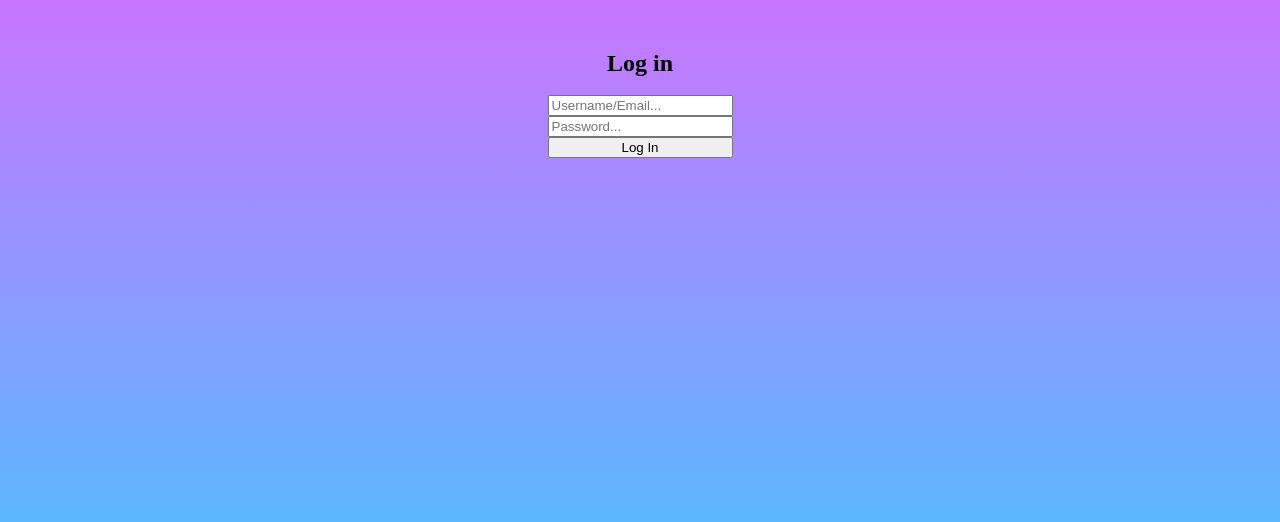
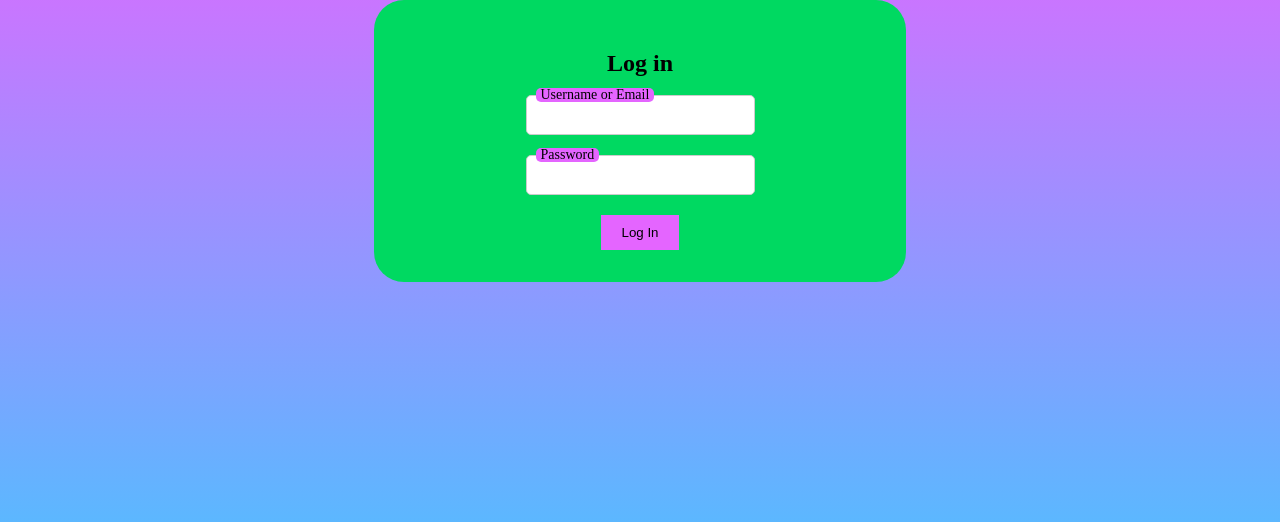
Before and after one commit to PwnyBoy1/kickmychair, a PHP site: page /login.php in a window 1280 px wide. Shown: the part 130-652 px from the top of the page. Run offline with PHP 8.4, Linux system fonts and the light colour scheme.

Commit message:
Add some styling from sign up form to log in form

```diff
--- a/Style.css
+++ b/Style.css
@@ -112,7 +112,7 @@ align-items: center;
 
 }
 
-.form-container{
+.form-container, .login-container{
     display: flex;
     flex-direction: column;
     padding:1rem 1rem;
@@ -122,20 +122,16 @@ align-items: center;
     border-radius: 30px;
 
 }
-.form-container h2{
-    text-align: center;
-}
-.signup-form{
+
+
+.signup-form, .login-form{
     display: flex;
     flex-direction: column;
     align-items: center;
 }
-form.login-form{
-    display: flex;
-    flex-direction: column;
-}
 
-.signup-form input{
+
+.signup-form input, .login-form input{
     width: 100%;
     padding: 10px;
     margin-bottom: 10px;
@@ -168,7 +164,7 @@ input:valid + .placeholder{
     width: 100%;
     margin-bottom: 10px;
 }
-.signup-form button{
+.signup-form button, .login-form button{
     padding: 10px 20px;
     background-color: #e465ff;
     cursor: pointer;
--- a/login.php
+++ b/login.php
@@ -6,8 +6,14 @@ session_start();
         <div class="login-container">
             <h2>Log in</h2>
             <form class="login-form" action="./includes/login.inc.php" method="post">
-                <input type="text" name="uid" placeholder="Username/Email...">
-                <input type="password" name="pwd" placeholder="Password...">
+                <div class="input-container">
+                    <input type="text" name="uid">
+                    <label class="placeholder">Username or Email</label>
+                </div>
+                <div class="input-container">
+                    <input type="password" name="pwd">
+                    <label class="placeholder">Password</label>
+                </div>
                 <button type="submit" name="submit">Log In</button>
 
             </form>
```
